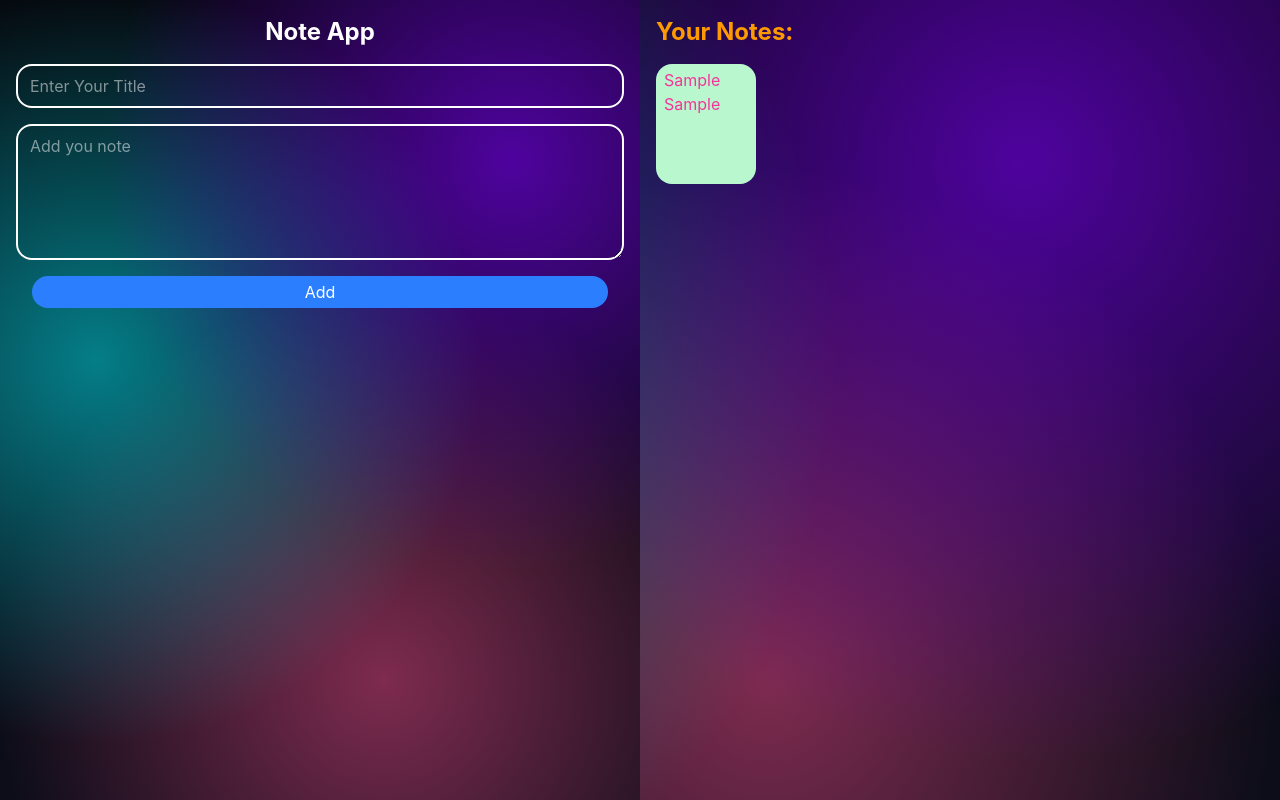
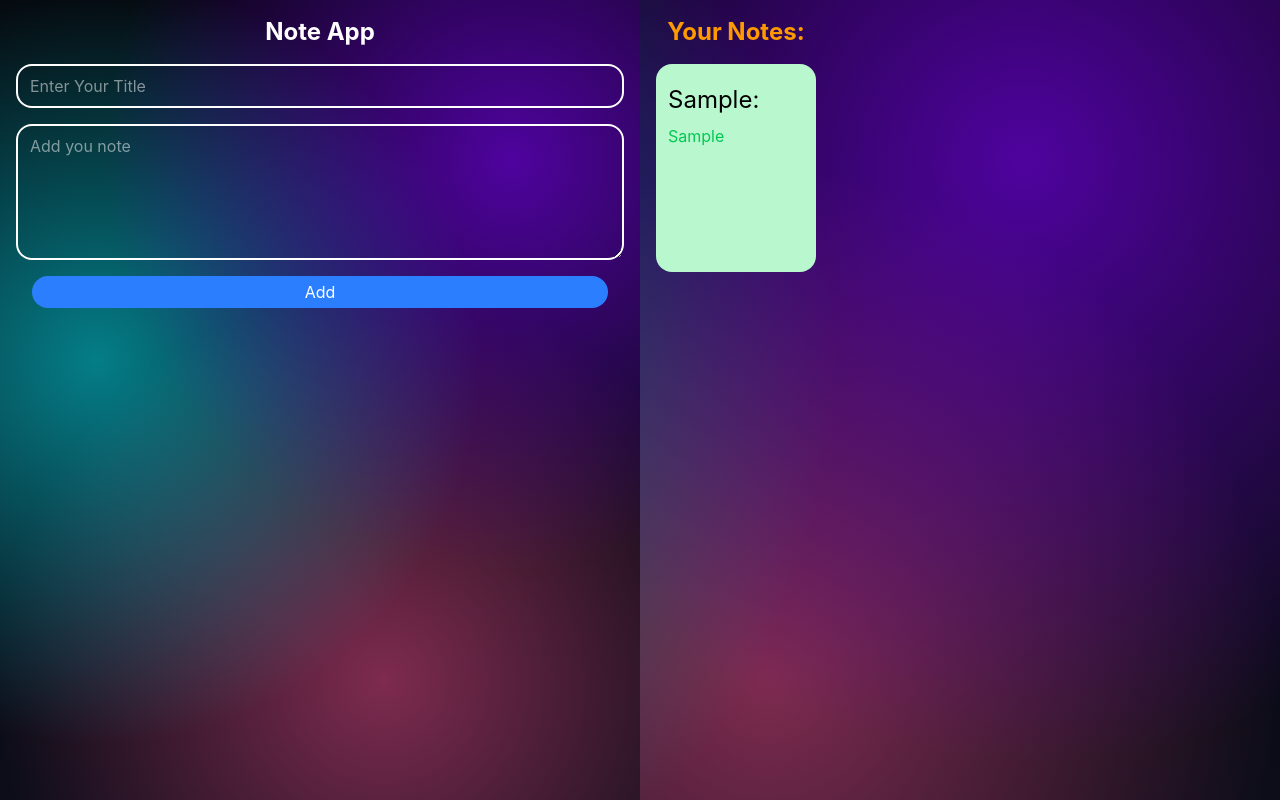
Before and after one commit to dipak-4321/noteapp, a React (Vite) app in the folder noteapplication/: page / in a window 1280 px wide. Both pictures are taken after typing "Sample", "Sample" into the empty fields and a click on the button "Add". Built offline with nearby package versions, Linux system fonts and the light colour scheme.

Commit message:
fixing layout for both

```diff
--- a/noteapplication/src/components/Page.jsx
+++ b/noteapplication/src/components/Page.jsx
@@ -7,7 +7,9 @@ const [note, setNote] = useState([])
 
   function formSubmit (e){
     e.preventDefault()
-      console.log("form submited")
+    console.log(e)
+
+    console.log("form submited")
     const copyNote = [...note]
     copyNote.push({heading,details})
     setNote(copyNote)
@@ -21,7 +23,7 @@ const [note, setNote] = useState([])
   return (
     <div id="main" className='w-full md:flex-row  flex flex-col'>
 
-    <form className='flex flex-col  gap-4 p-4 md:w-1/2 h-dvh  text-white' action=""
+    <form className='flex flex-col  gap-4 p-4 md:w-1/2 min-h-screen  text-white' action=""
     onSubmit={(e)=>{
       formSubmit(e)
 
@@ -39,13 +41,14 @@ const [note, setNote] = useState([])
       <button className='bg-blue-500 mx-4 rounded-2xl py-1 px-4 '>Add</button>
     </form>
 
-    <div className='text-amber-500 p-4'>
+    <div className='text-amber-500 p-4 md:max-w-1/2'>
       <h2  className='text-center font-bold text-2xl'>Your Notes:</h2>
-      <div className='mt-4 '>
+      <div className='mt-4 flex w-full flex-wrap justify-start items-start gap-2'>
         {note.map((elem,idx)=>{
-          return <div key={idx} className='bg-green-200 py-1 px-2 text-pink-500 h-30 w-25 rounded-2xl'>
-            <h4>{elem.heading}</h4>
-            <p>{elem.details}</p>
+          return <div key={idx} className='bg-green-200 py-2 px-3 pt-5  h-52 w-40
+          rounded-2xl'>
+            <h3 className='text-2xl bold text-black '>{elem.heading}:</h3>
+            <p className='text-green-500 mt-2'>{elem.details}</p>
           </div>
 
         })}
```
